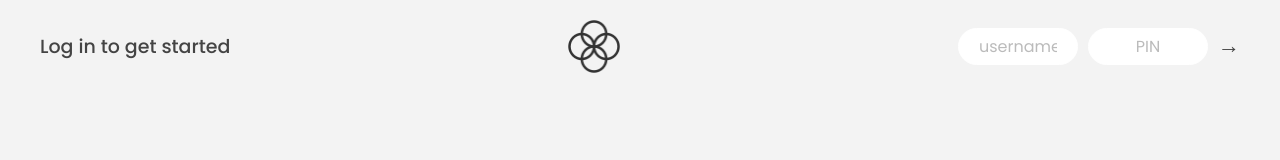
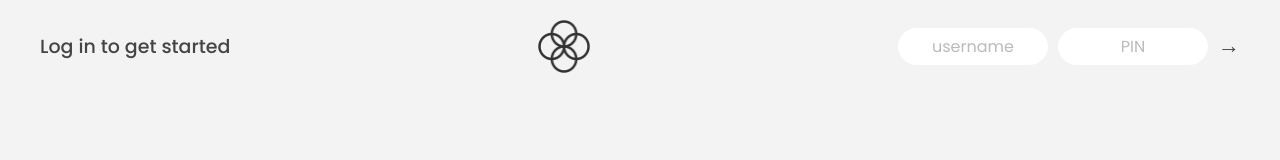
Before and after one commit to kartikbh56/Bankist-App, a plain HTML site: page index.html in a window 1280 px wide. Drawn offline with Linux system fonts and the light colour scheme.

Commit message:
Update style.css

```diff
--- a/style.css
+++ b/style.css
@@ -1,8 +1,3 @@
-/*
- * Use this CSS to learn some intersting techniques,
- * in case you're wondering how I built the UI.
- * Have fun! 😁
- */
 
 * {
   margin: 0;
@@ -49,7 +44,7 @@ nav {
   font-size: 1.6rem;
   font-family: inherit;
   text-align: center;
-  width: 12rem;
+  width: 15rem;
   border-radius: 10rem;
   margin-right: 1rem;
   color: inherit;
```
